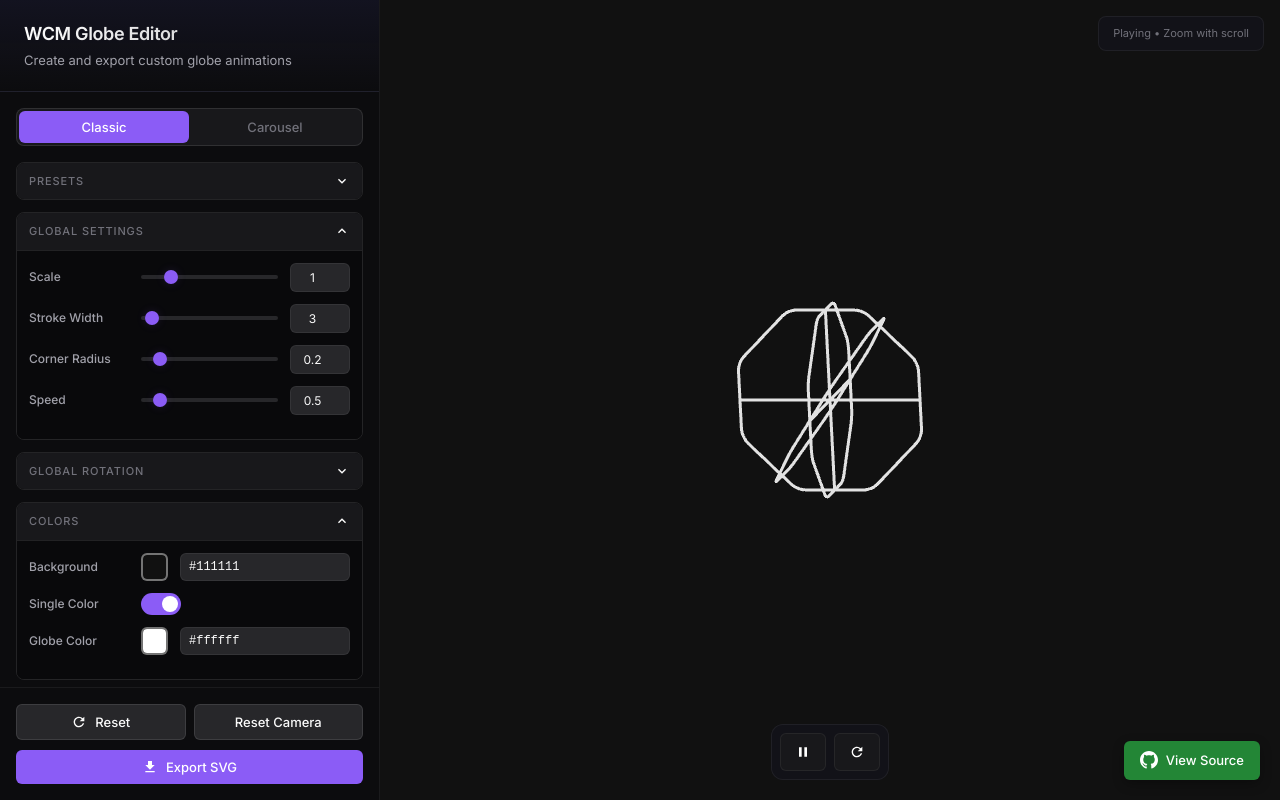
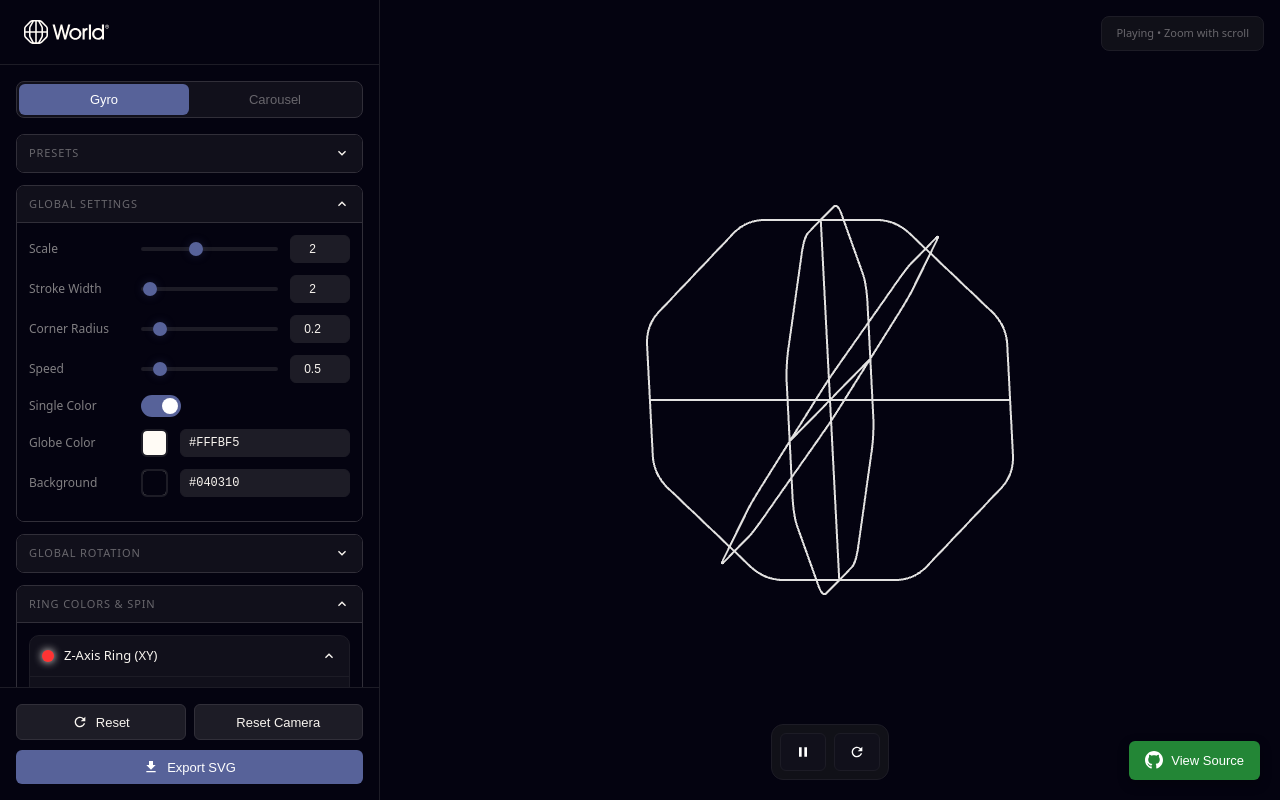
Before and after one commit to fieldsofland/wcm-globe-editor, a React (Vite) app: page / in a window 1280 px wide. Built offline with nearby package versions, Linux system fonts and the light colour scheme.

Commit message:
Update UI: brand colors, presets, Overused Grotesk font, World logo, carousel defaults

```diff
--- a/src/App.css
+++ b/src/App.css
@@ -22,24 +22,14 @@
 .editor-header {
     padding: 20px 24px;
     border-bottom: 1px solid var(--border-subtle);
-    background: linear-gradient(180deg, rgba(99, 102, 241, 0.08) 0%, transparent 100%);
+    display: flex;
+    align-items: center;
 }
 
-.editor-header h1 {
-    font-size: 18px;
-    font-weight: 600;
-    letter-spacing: -0.02em;
-    margin: 0 0 4px 0;
-    background: linear-gradient(135deg, #fff 0%, rgba(255, 255, 255, 0.7) 100%);
-    -webkit-background-clip: text;
-    -webkit-text-fill-color: transparent;
-    background-clip: text;
-}
-
-.editor-header p {
-    font-size: 13px;
-    color: var(--text-secondary);
-    margin: 0;
+.header-logo {
+    height: 24px;
+    width: auto;
+    display: block;
 }
 
 .editor-content {
@@ -83,7 +73,7 @@
     color: var(--text-muted);
     font-size: 13px;
     font-weight: 500;
-    font-family: 'Inter', sans-serif;
+    font-family: 'Overused Grotesk', sans-serif;
     cursor: pointer;
     transition: all 0.15s ease;
 }
@@ -144,10 +134,46 @@
     transform: rotate(180deg);
 }
 
+.section-content-wrapper {
+    display: grid;
+    grid-template-rows: 0fr;
+    transition: grid-template-rows 0.25s ease-out;
+    overflow: hidden;
+}
+
+.section-content-wrapper.open {
+    grid-template-rows: 1fr;
+}
+
 .section-content {
+    min-height: 0;
+    overflow: hidden;
+}
+
+.section-content-wrapper.open .section-content {
     padding: 12px;
     background: var(--bg-dark);
     border-top: 1px solid var(--border-color);
+}
+
+/* ========================================
+   CONTROL GROUPS (Direction, Easing, etc)
+   ======================================== */
+.control-group {
+    margin-bottom: 16px;
+}
+
+.control-group:last-child {
+    margin-bottom: 0;
+}
+
+.control-label {
+    display: block;
+    font-size: 12px;
+    font-weight: 400;
+    color: var(--text-secondary);
+    margin-bottom: 8px;
+    font-family: 'Overused Grotesk', sans-serif;
 }
 
 /* ========================================
@@ -201,7 +227,7 @@
     border-radius: 6px;
     color: var(--text-primary);
     font-size: 12px;
-    font-family: 'Inter', sans-serif;
+    font-family: 'Overused Grotesk', sans-serif;
     text-align: center;
     outline: none;
     transition: border-color 0.2s ease;
@@ -286,7 +312,7 @@
     padding: 9px 16px;
     font-size: 13px;
     font-weight: 500;
-    font-family: 'Inter', sans-serif;
+    font-family: 'Overused Grotesk', sans-serif;
     border: none;
     border-radius: 6px;
     cursor: pointer;
@@ -636,7 +662,7 @@
     border-radius: 6px;
     color: var(--text-primary);
     font-size: 12px;
-    font-family: 'Inter', sans-serif;
+    font-family: 'Overused Grotesk', sans-serif;
     cursor: pointer;
     transition: all 0.2s ease;
 }
@@ -659,7 +685,7 @@
     border-radius: 6px;
     color: var(--text-primary);
     font-size: 12px;
-    font-family: 'Inter', monospace;
+    font-family: 'Overused Grotesk', monospace;
 }
 
 .text-input:focus {
@@ -672,9 +698,9 @@
     position: relative;
     width: 100%;
     aspect-ratio: 1;
-    background: var(--bg-input);
+    background: var(--bg-card);
     border: 1px solid var(--border-color);
-    border-radius: 8px;
+    border-radius: 6px;
     overflow: hidden;
     cursor: crosshair;
     margin-top: 8px;
@@ -686,40 +712,40 @@
 }
 
 .bezier-grid {
-    stroke: var(--border-color);
+    stroke: var(--border-subtle);
     stroke-width: 0.5;
 }
 
 .bezier-diagonal {
     stroke: var(--text-muted);
-    stroke-width: 1;
-    stroke-dasharray: 4 4;
-    opacity: 0.5;
+    stroke-width: 0.5;
+    stroke-dasharray: 3 3;
+    opacity: 0.4;
 }
 
 .bezier-curve {
     fill: none;
     stroke: var(--accent-primary);
-    stroke-width: 2;
+    stroke-width: 1.5;
     stroke-linecap: round;
 }
 
 .bezier-handle-line {
     stroke: var(--text-muted);
-    stroke-width: 1;
-    opacity: 0.6;
+    stroke-width: 0.5;
+    opacity: 0.5;
 }
 
 .bezier-handle {
     fill: var(--accent-primary);
     stroke: white;
-    stroke-width: 2;
+    stroke-width: 1.5;
     cursor: grab;
     transition: r 0.15s ease;
 }
 
 .bezier-handle:hover {
-    r: 8;
+    r: 6;
 }
 
 .bezier-handle:active {
@@ -729,30 +755,38 @@
 .bezier-endpoint {
     fill: var(--text-secondary);
     stroke: var(--border-color);
-    stroke-width: 1;
+    stroke-width: 0.5;
 }
 
 .bezier-values {
     display: flex;
-    gap: 8px;
+    gap: 6px;
     margin-top: 8px;
 }
 
 .bezier-value-input {
     flex: 1;
-    padding: 6px 8px;
-    background: var(--bg-input);
+    padding: 6px 4px;
+    background: var(--bg-card);
     border: 1px solid var(--border-color);
     border-radius: 4px;
     color: var(--text-primary);
-    font-size: 11px;
-    font-family: 'Inter', monospace;
+    font-size: 10px;
+    font-family: 'Overused Grotesk', monospace;
     text-align: center;
 }
 
 .bezier-value-input:focus {
     outline: none;
     border-color: var(--accent-primary);
+}
+
+.bezier-help-text {
+    display: block;
+    color: var(--text-muted);
+    font-size: 10px;
+    margin-top: 6px;
+    text-align: center;
 }
 
 /* ========================================
@@ -790,7 +824,7 @@
     color: white;
     font-size: 13px;
     font-weight: 500;
-    font-family: 'Inter', sans-serif;
+    font-family: 'Overused Grotesk', sans-serif;
     text-decoration: none;
     border-radius: 6px;
     transition: all 0.15s ease;
--- a/src/App.tsx
+++ b/src/App.tsx
@@ -123,43 +123,35 @@ interface Preset {
 
 const PRESETS: Preset[] = [
     {
-        name: 'WCM Default',
+        name: 'WCM Black®',
         settings: {
-            bgColor: '#111111',
-            overrideColorEnabled: false,
-            zColor: '#ff3333',
-            yColor: '#33ff33',
-            xColor: '#3333ff',
-            globalSpeed: 0.5,
+            bgColor: '#040310',
+            overrideColorEnabled: true,
+            overrideColor: '#FFFBF5',
         }
     },
     {
-        name: 'Monochrome',
+        name: 'WCM White®',
         settings: {
-            bgColor: '#000000',
+            bgColor: '#FFFBF5',
             overrideColorEnabled: true,
-            overrideColor: '#ffffff',
-            globalSpeed: 0.3,
+            overrideColor: '#07185C',
         }
     },
     {
-        name: 'Gold Accent',
+        name: 'WCM Navy®',
         settings: {
-            bgColor: '#0a0a0f',
+            bgColor: '#07185C',
             overrideColorEnabled: true,
-            overrideColor: '#d4af37',
-            globalSpeed: 0.4,
+            overrideColor: '#FFFBF5',
         }
     },
     {
-        name: 'Neon Cyber',
+        name: 'WCM Blue®',
         settings: {
-            bgColor: '#050510',
-            overrideColorEnabled: false,
-            zColor: '#ff00ff',
-            yColor: '#00ffff',
-            xColor: '#ffff00',
-            globalSpeed: 0.6,
+            bgColor: '#153098',
+            overrideColorEnabled: true,
+            overrideColor: '#FFFBF5',
         }
     },
 ];
@@ -208,16 +200,16 @@ interface EditorSettings {
 }
 
 const DEFAULT_SETTINGS: EditorSettings = {
-    scale: 1,
-    strokeWidth: 3,
+    scale: 2,
+    strokeWidth: 2,
     cornerRadius: 0.2,
     globalSpeed: 0.5,
     globalSpinX: 0.0,
     globalSpinY: 1.0,
     globalSpinZ: 1.0,
     overrideColorEnabled: true,
-    overrideColor: '#ffffff',
-    bgColor: '#111111',
+    overrideColor: '#FFFBF5',
+    bgColor: '#040310',
 
     zColor: '#ff3333',
     zOffsetX: 0,
@@ -347,7 +339,9 @@ const Section = ({ title, defaultOpen = true, children }: SectionProps) => {
                 <h3>{title}</h3>
                 <ChevronIcon open={isOpen} />
             </div>
-            {isOpen && <div className="section-content">{children}</div>}
+            <div className={`section-content-wrapper ${isOpen ? 'open' : ''}`}>
+                <div className="section-content">{children}</div>
+            </div>
         </div>
     );
 };
@@ -503,14 +497,14 @@ const BezierCurveEditor = ({ values, onChange }: BezierCurveEditorProps) => {
                     className="bezier-handle"
                     cx={p1.x}
                     cy={p1.y}
-                    r={6}
+                    r={4}
                     onMouseDown={(e) => handleMouseDown(e, 1)}
                 />
                 <circle
                     className="bezier-handle"
                     cx={p2.x}
                     cy={p2.y}
-                    r={6}
+                    r={4}
                     onMouseDown={(e) => handleMouseDown(e, 2)}
                 />
             </svg>
@@ -546,10 +540,10 @@ function App() {
     const [frameCount, setFrameCount] = useState(60);
 
     // Carousel animation settings
-    const [carouselDuration, setCarouselDuration] = useState(1.0); // seconds per 60° step
-    const [carouselPause, setCarouselPause] = useState(0.5); // pause between steps
-    const [carouselEasing, setCarouselEasing] = useState('ease-in-out'); // preset or custom
-    const [customBezier, setCustomBezier] = useState<[number, number, number, number]>([0.42, 0, 0.58, 1]); // cubic-bezier values
+    const [carouselDuration, setCarouselDuration] = useState(3.0); // seconds per 60° step
+    const [carouselPause, setCarouselPause] = useState(0); // pause between steps
+    const [carouselEasing, setCarouselEasing] = useState('custom'); // preset or custom
+    const [customBezier, setCustomBezier] = useState<[number, number, number, number]>([0.8, 0, 0.2, 1]); // cubic-bezier values
     const [carouselDirection, setCarouselDirection] = useState<'left' | 'right'>('right'); // rotation direction
 
     const updateSetting = <K extends keyof EditorSettings>(key: K, value: EditorSettings[K]) => {
@@ -654,8 +648,11 @@ function App() {
             {/* EDITOR PANEL */}
             <div className="editor-panel">
                 <div className="editor-header">
-                    <h1>WCM Globe Editor</h1>
-                    <p>Create and export custom globe animations</p>
+                    <img
+                        src="/src/World_Lockup_Horizontal_World_®_White.svg"
+                        alt="World"
+                        className="header-logo"
+                    />
                 </div>
 
                 <div className="editor-content">
@@ -665,7 +662,7 @@ function App() {
                             className={`mode-btn ${animationMode === 'classic' ? 'active' : ''}`}
                             onClick={() => setAnimationMode('classic')}
                         >
-                            Classic
+                            Gyro
                         </button>
                         <button
                             className={`mode-btn ${animationMode === 'carousel' ? 'active' : ''}`}
@@ -726,9 +723,27 @@ function App() {
                                 onChange={(v) => updateSetting('globalSpeed', v)}
                             />
                         )}
+                        <ToggleControl
+                            label="Single Color"
+                            value={settings.overrideColorEnabled}
+                            onChange={(v) => updateSetting('overrideColorEnabled', v)}
+                        />
+                        {settings.overrideColorEnabled && (
+                            <ColorControl
+                                label="Globe Color"
+                                value={settings.overrideColor}
+                                onChange={(v) => updateSetting('overrideColor', v)}
+                            />
+                        )}
+                        <ColorControl
+                            label="Background"
+                            value={settings.bgColor}
+                            onChange={(v) => updateSetting('bgColor', v)}
+                        />
                     </Section>
 
-                    {/* GLOBAL SPIN */}
+                    {/* GLOBAL SPIN - Only show in classic mode */}
+                    {animationMode === 'classic' && (
                         <Section title="Global Rotation" defaultOpen={false}>
                             <SliderControl
                                 label="Spin X"
@@ -755,27 +770,7 @@ function App() {
                                 onChange={(v) => updateSetting('globalSpinZ', v)}
                             />
                         </Section>
-
-                    {/* COLORS */}
-                    <Section title="Colors">
-                        <ColorControl
-                            label="Background"
-                            value={settings.bgColor}
-                            onChange={(v) => updateSetting('bgColor', v)}
-                        />
-                        <ToggleControl
-                            label="Single Color"
-                            value={settings.overrideColorEnabled}
-                            onChange={(v) => updateSetting('overrideColorEnabled', v)}
-                        />
-                        {settings.overrideColorEnabled && (
-                            <ColorControl
-                                label="Globe Color"
-                                value={settings.overrideColor}
-                                onChange={(v) => updateSetting('overrideColor', v)}
-                            />
                     )}
-                    </Section>
 
                     {/* RING CONTROLS - Only show in classic mode */}
                     {animationMode === 'classic' && (
@@ -974,15 +969,15 @@ function App() {
                     {animationMode === 'carousel' && (
                         <Section title="Carousel Animation">
                             <SliderControl
-                                label="Animation Speed (s)"
+                                label="Animation Speed"
                                 value={carouselDuration}
                                 min={0.2}
-                                max={3.0}
+                                max={15.0}
                                 step={0.1}
                                 onChange={(v) => setCarouselDuration(v)}
                             />
                             <SliderControl
-                                label="Pause Duration (s)"
+                                label="Pause Duration"
                                 value={carouselPause}
                                 min={0}
                                 max={2.0}
@@ -1065,8 +1060,8 @@ function App() {
                                             onChange={(e) => setCustomBezier([customBezier[0], customBezier[1], customBezier[2], parseFloat(e.target.value) || 0])}
                                         />
                                     </div>
-                                    <small style={{ color: 'var(--text-muted)', fontSize: '10px', marginTop: '4px', display: 'block', textAlign: 'center' }}>
-                                        Drag the handles or edit values (x1, y1, x2, y2)
+                                    <small className="bezier-help-text">
+                                        Drag handles or edit values (x1, y1, x2, y2)
                                     </small>
                                 </div>
                             )}
--- a/src/index.css
+++ b/src/index.css
@@ -1,26 +1,49 @@
 :root {
-    /* ShadCN-inspired dark theme */
-    --bg-dark: #09090b;
-    --bg-panel: #0c0c0e;
-    --bg-card: #18181b;
-    --bg-input: #27272a;
-    --border-color: rgba(255, 255, 255, 0.1);
-    --border-subtle: rgba(255, 255, 255, 0.06);
-    --border-bright: rgba(255, 255, 255, 0.12);
-    --text-primary: #fafafa;
-    --text-secondary: #a1a1aa;
-    --text-muted: #71717a;
-    --accent-primary: #8b5cf6;
-    --accent-hover: #a78bfa;
-    --accent-glow: rgba(139, 92, 246, 0.15);
+    /* WCM Brand Color Palette - Dark Theme */
+    /* Neutrals - shifted darker */
+    --bg-dark: #040310;
+    /* Neutral/950 - main background */
+    --bg-panel: #040310;
+    /* Neutral/950 - side panel (same as main) */
+    --bg-card: #11101B;
+    /* Neutral/900 - cards/sections */
+    --bg-input: #1D1C26;
+    /* Neutral/850 - inputs */
+    --border-color: #312F39;
+    /* Neutral/800 */
+    --border-subtle: #1D1C26;
+    /* Neutral/850 */
+    --border-bright: #434149;
+    /* Neutral/700 */
+
+    /* Text - using lighter neutrals */
+    --text-primary: #F8F4EF;
+    /* Neutral/100 - slightly warmer */
+    --text-secondary: #817F82;
+    /* Neutral/550 */
+    --text-muted: #68666C;
+    /* Neutral/600 */
+
+    /* Accents - using Blue palette */
+    --accent-primary: #576299;
+    /* Blue/400 */
+    --accent-hover: #727BA9;
+    /* Blue/350 */
+    --accent-glow: rgba(87, 98, 153, 0.25);
+    /* Blue/400 with alpha */
+    --accent-bright: #8E94B8;
+    /* Blue/300 */
+
+    /* Status colors */
     --success: #22c55e;
     --warning: #f59e0b;
     --error: #ef4444;
-    --ring: rgba(139, 92, 246, 0.5);
+    --ring: rgba(87, 98, 153, 0.5);
+    /* Blue/400 with alpha */
 
-    font-family: 'Inter', system-ui, -apple-system, sans-serif;
+    font-family: 'Overused Grotesk', system-ui, -apple-system, sans-serif;
     line-height: 1.5;
-    font-weight: 400;
+    font-weight: 380;
     color-scheme: dark;
     color: var(--text-primary);
     background-color: var(--bg-dark);
```
Also changed, not shown: src/OverusedGrotesk-VF.woff (added), src/World_Lockup_Horizontal_World_®_White.svg (added). Lines whose indentation alone changed are shown as unchanged.
